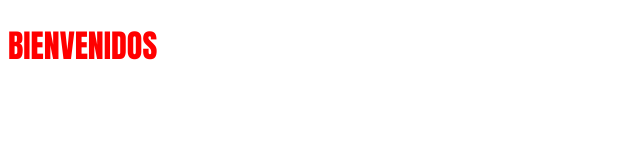
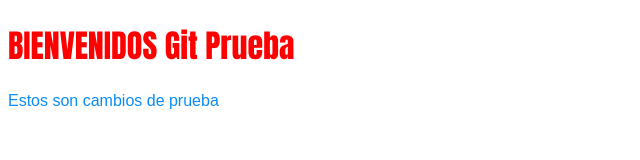
Before and after one commit to demonsdark/proyecto_git, a plain HTML site: page index.html in a window 1280 px wide. Shown: the whole page, without its empty margins (0-640 px from the left). Drawn offline with Linux system fonts and the light colour scheme; files that its build step writes are made by us from their sources.

Commit message:
Cambios primer commit
Cambios de prueba para nuestro primer ejercicio en github

```diff
--- a/index.html
+++ b/index.html
@@ -5,6 +5,7 @@
         <link href="css/style.css" rel="stylesheet" type="text/css">
     </head>
     <body>
-        <h1 id="welcome">BIENVENIDOS</h1>
+        <h1 id="welcome">BIENVENIDOS Git Prueba</h1>
+        <p>Estos son cambios de prueba</p>
     </body>
 </html>
```
Also changed, not shown: formulario.html (+1 -1 lines).
